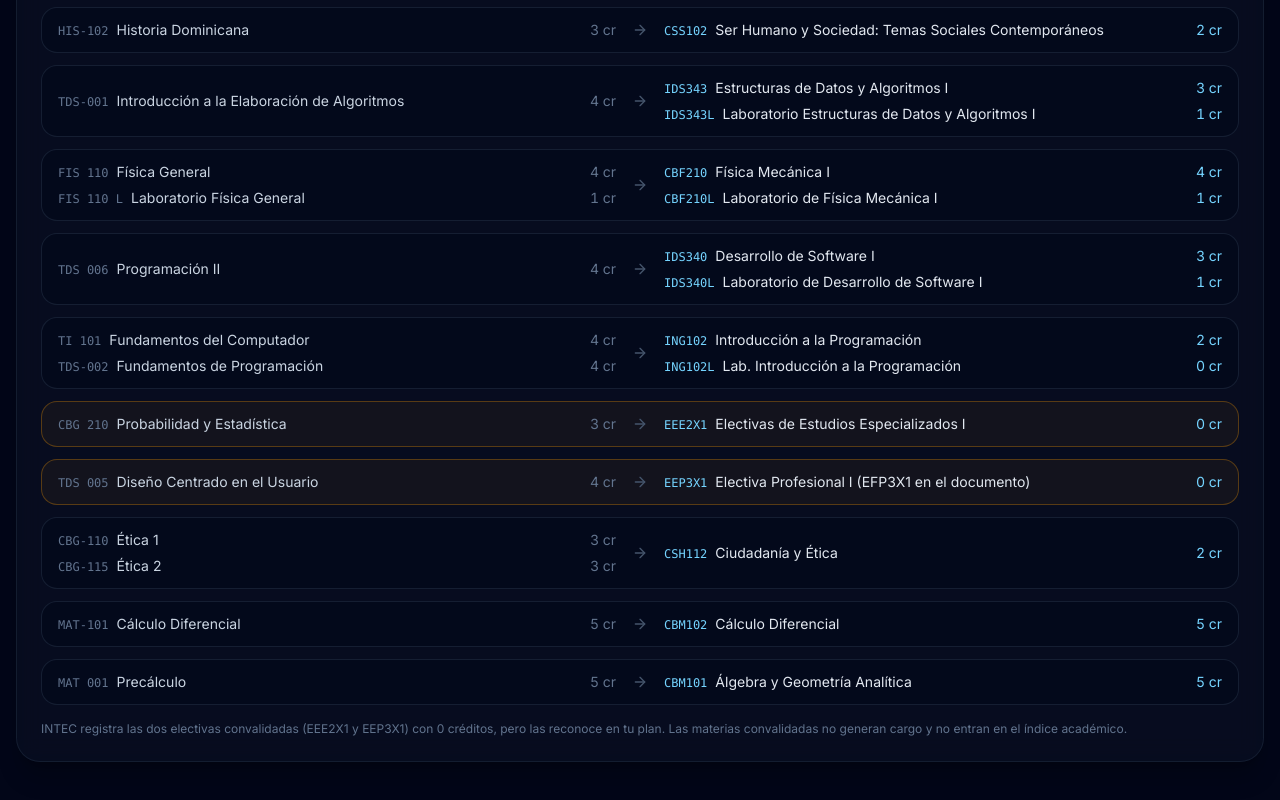
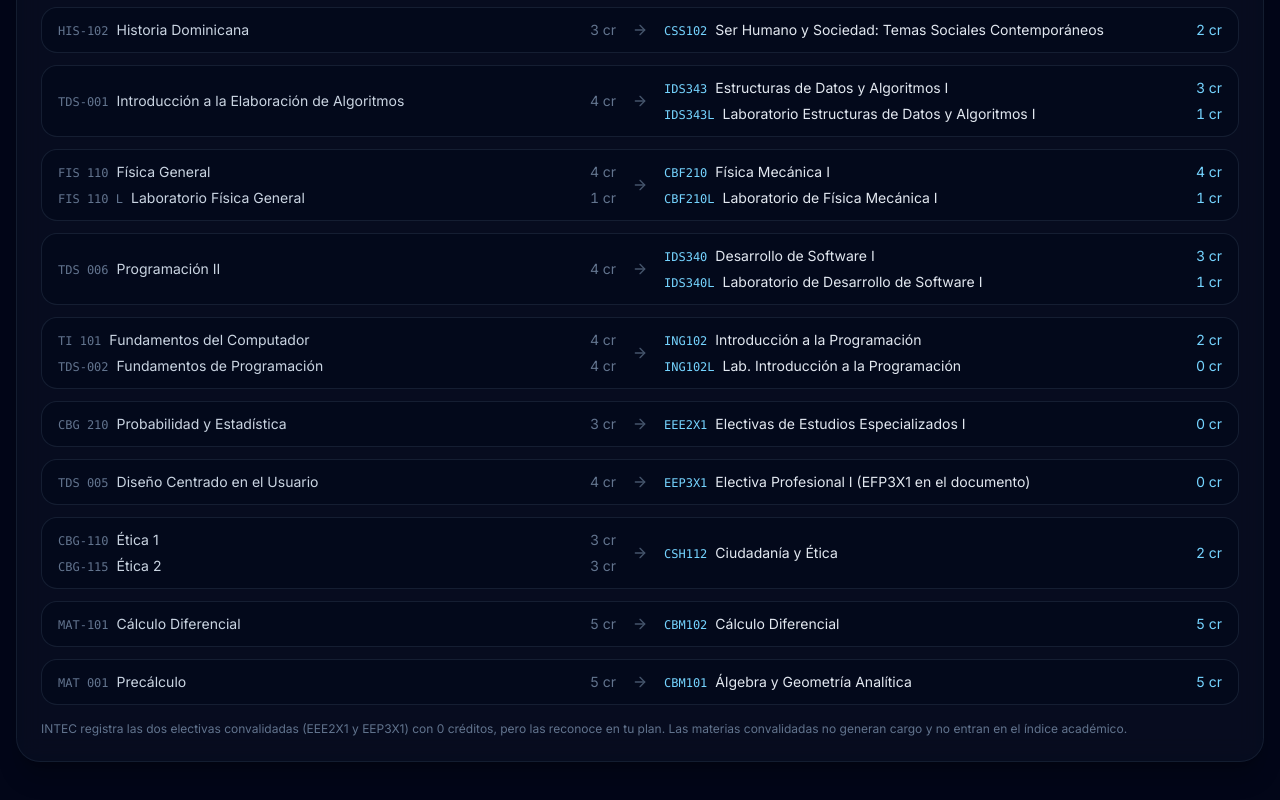
Before and after one commit to Misael8425/Progreso_Intec, a React (Vite) app in the folder frontend/: page /electivas in a window 1280 px wide. Shown: the part 1756-2556 px from the top of the page. Built offline with nearby package versions, Linux system fonts and the light colour scheme; no server answers.

Commit message:
Mejoras visuales

```diff
--- a/frontend/src/pages/Electivas.jsx
+++ b/frontend/src/pages/Electivas.jsx
@@ -129,13 +129,10 @@
 
     <div className="space-y-3">
       {CONVALIDACIONES.map((g, i) => {
-        const esElectiva = g.intec.some(m => m.electiva);
         return (
           <div
             key={i}
-            className={`grid grid-cols-1 md:grid-cols-[1fr_auto_1fr] gap-3 md:gap-4 items-center rounded-2xl border px-4 py-3 ${
-              esElectiva ? 'border-amber-500/30 bg-amber-500/5' : 'border-slate-800/70 bg-slate-950/40'
-            }`}
+            className="grid grid-cols-1 md:grid-cols-[1fr_auto_1fr] gap-3 md:gap-4 items-center rounded-2xl border border-slate-800/70 bg-slate-950/40 px-4 py-3"
           >
             <div className="space-y-1.5">
               <p className="text-[10px] uppercase tracking-widest text-slate-500 font-semibold md:hidden">ITLA</p>
```
